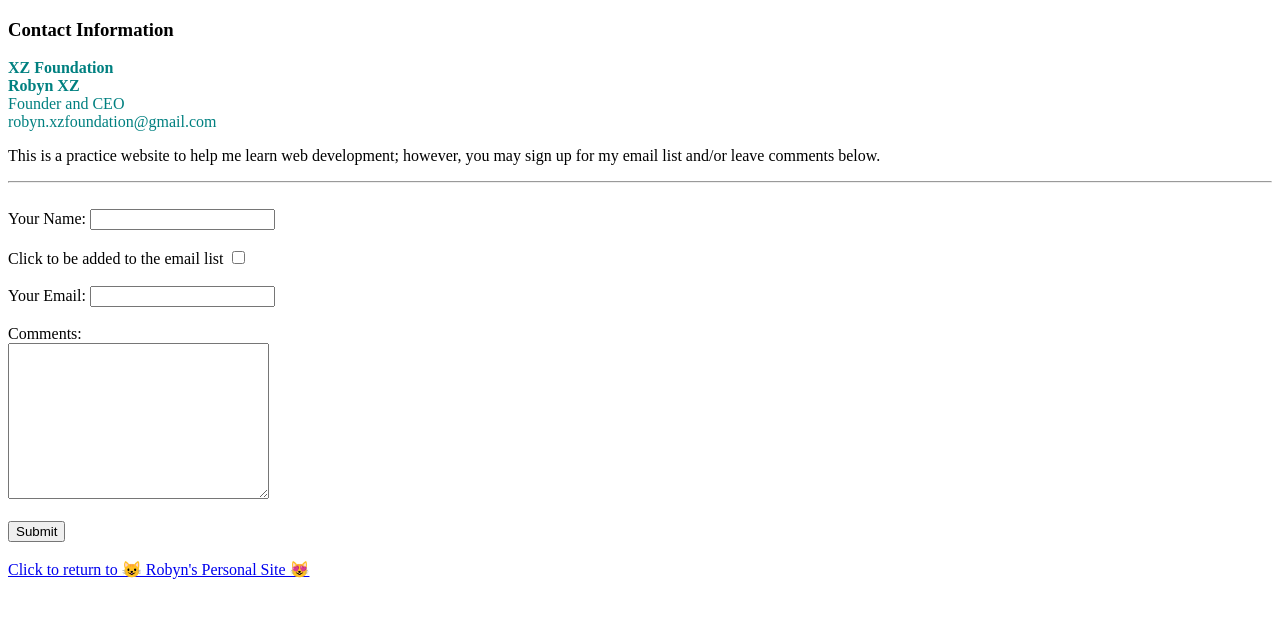
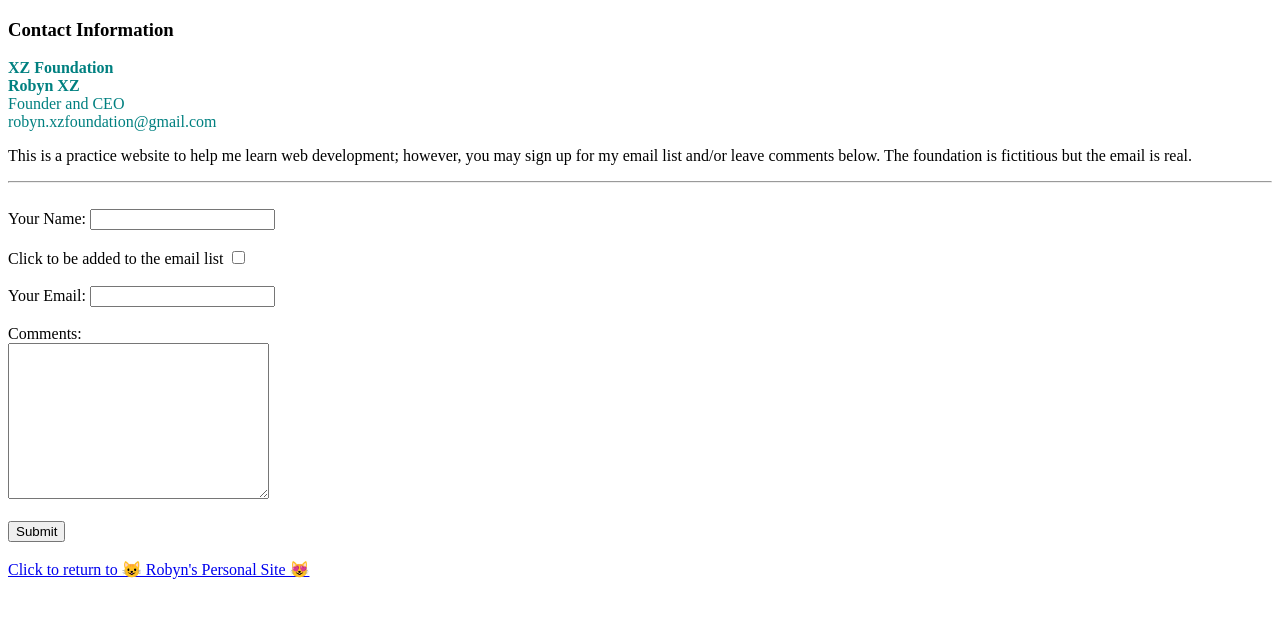
Before and after one commit to ROBYNXZ/CV, a plain HTML site: page xzfoundation.html in a window 1280 px wide. Drawn offline with Linux system fonts and the light colour scheme.

Commit message:
Update xzfoundation.html
added fictitious info

```diff
--- a/xzfoundation.html
+++ b/xzfoundation.html
@@ -15,7 +15,7 @@
     robyn.xzfoundation@gmail.com
     </h3>
   </p>
-  <p>This is a practice website to help me learn web development; however, you may sign up for my email list and/or leave comments below.</p>
+  <p>This is a practice website to help me learn web development; however, you may sign up for my email list and/or leave comments below. The foundation is fictitious but the email is real.</p>
   <hr><br>
   <form action="mailto:robyn.xzfoundation@gmail.com" method="post" enctype="text/plain">
     <label>Your Name:</label>
```
